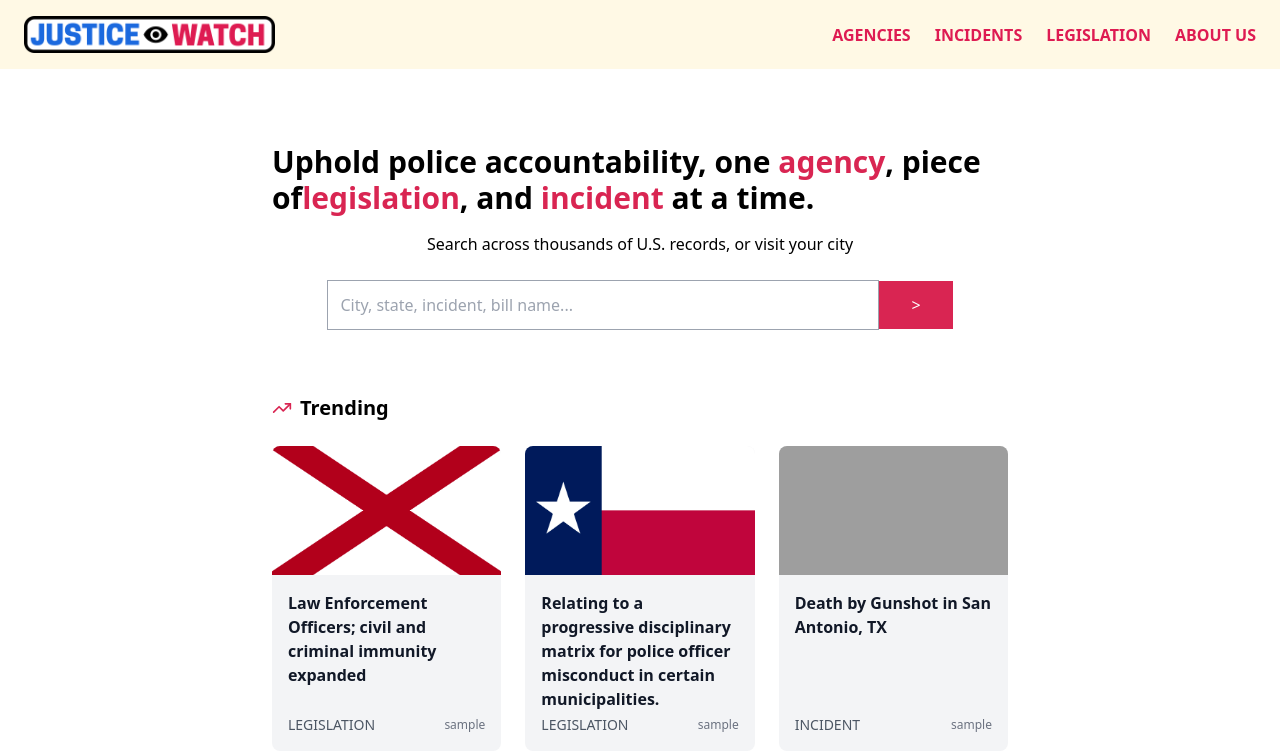
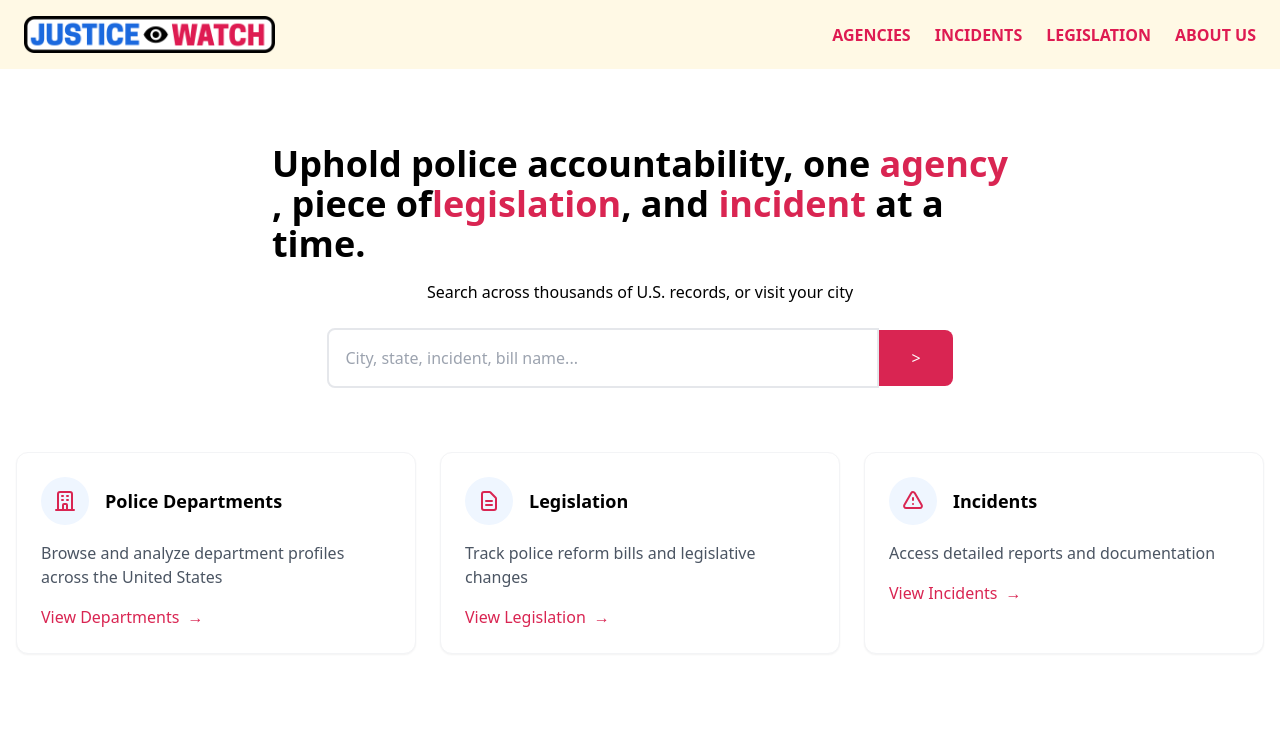
Before and after one commit to gordonworldlee/PoliceIncidents, a Next.js app in the folder frontend/: page / in a window 1280 px wide. Shown: the top 754 px of the page. Built offline with nearby package versions, Linux system fonts and the light colour scheme; grey boxes are pictures that could not be loaded.

Commit message:
front page complete

```diff
--- a/frontend/app/department/page.tsx
+++ b/frontend/app/department/page.tsx
@@ -223,11 +223,11 @@ export default function DepartmentModelPage() {
     <div className="min-h-screen text-black pt-20 overflow-y-auto">
       <Navbar />
       <h1
-      className={`${lato.className} text-black text-5xl text-center font-bold mt-8`}
+      className={`${lato.className} text-[#1B69DF] text-5xl text-center font-bold mt-8`}
       >
         DEPARTMENT SCORES
       </h1>
-      <p className="text-lg text-black font-bold mt-8 mb-4 text-center">
+      <p className="text-lg text-[#1B69DF] font-bold mt-8 mb-4 text-center">
         Who watches the watchmen. We will.
       </p>
       {/* display the amount of instances showing */}
--- a/frontend/app/page.tsx
+++ b/frontend/app/page.tsx
@@ -63,12 +63,12 @@ export default function Home() {
 
   return (
     <div className="min-h-screen bg-white text-black overflow-y-auto">
-      {/* Header */}
       <Navbar />
 
-      {/* Main Content */}
-      <div className="max-w-3xl mx-auto mt-16 text-left px-4 pt-20">
-        <h1 className="text-3xl font-bold">
+      {/* Hero Section with Full-width Background */}
+      <div className="w-full pt-16">
+        <div className="max-w-3xl mx-auto px-4 pt-20 pb-16">
+          <h1 className="text-3xl md:text-4xl font-bold">
             Uphold police accountability, one{" "}
             <Link className="relative inline-block group" href="/department">
               <span className="inline-block text-[#D92552]">agency</span>
@@ -93,29 +93,88 @@ export default function Home() {
             Search across thousands of U.S. records, or visit your city
           </p>
 
-        {/* Search Bar */}
+          {/* Enhanced Search Bar */}
           <form onSubmit={handleSearch} className="mt-6 flex items-center justify-center">
+            <div className="w-3/4 relative group">
               <input
                 type="text"
                 value={searchQuery}
                 onChange={(e) => setSearchQuery(e.target.value)}
                 placeholder="City, state, incident, bill name..."
-            className="w-3/4 p-3 border border-gray-400 focus:outline-none"
+                className="w-full p-4 border-2 border-gray-200 focus:border-[#D92552] focus:outline-none rounded-l-lg transition-all"
               />
+            </div>
             <button
               type="submit"
-            className="bg-[#D92552] text-white px-8 py-3 hover:bg-[#C01441] transition-colors"
+              className="bg-[#D92552] text-white px-8 py-4 rounded-r-lg hover:bg-[#C01441] transition-colors"
             >
               &gt;
             </button>
           </form>
         </div>
+      </div>
 
+      {/* Quick Access Section */}
+      <div className="w-full pb-12">
+        <div className="max-w-7xl mx-auto px-4">
+          <div className="grid grid-cols-1 md:grid-cols-3 gap-6">
+            {/* Department Quick Access */}
+            <div className="bg-white p-6 rounded-xl shadow-sm hover:shadow-md transition-all border border-gray-100">
+              <div className="flex items-center space-x-4 mb-4">
+                <div className="w-12 h-12 bg-blue-50 rounded-full flex items-center justify-center">
+                  <svg className="w-6 h-6 text-[#D92552]" fill="none" stroke="currentColor" viewBox="0 0 24 24">
+                    <path strokeLinecap="round" strokeLinejoin="round" strokeWidth={2} d="M19 21V5a2 2 0 00-2-2H7a2 2 0 00-2 2v16m14 0h2m-2 0h-5m-9 0H3m2 0h5M9 7h1m-1 4h1m4-4h1m-1 4h1m-5 10v-5a1 1 0 011-1h2a1 1 0 011 1v5m-4 0h4" />
+                  </svg>
+                </div>
+                <h3 className="text-lg font-semibold">Police Departments</h3>
+              </div>
+              <p className="text-gray-600 mb-4">Browse and analyze department profiles across the United States</p>
+              <Link href="/department" className="text-[#D92552] hover:underline flex items-center">
+                View Departments <span className="ml-2">→</span>
+              </Link>
+            </div>
+
+            {/* Legislation Quick Access */}
+            <div className="bg-white p-6 rounded-xl shadow-sm hover:shadow-md transition-all border border-gray-100">
+              <div className="flex items-center space-x-4 mb-4">
+                <div className="w-12 h-12 bg-blue-50 rounded-full flex items-center justify-center">
+                  <svg className="w-6 h-6 text-[#D92552]" fill="none" stroke="currentColor" viewBox="0 0 24 24">
+                    <path strokeLinecap="round" strokeLinejoin="round" strokeWidth={2} d="M9 12h6m-6 4h6m2 5H7a2 2 0 01-2-2V5a2 2 0 012-2h5.586a1 1 0 01.707.293l5.414 5.414a1 1 0 01.293.707V19a2 2 0 01-2 2z" />
+                  </svg>
+                </div>
+                <h3 className="text-lg font-semibold">Legislation</h3>
+              </div>
+              <p className="text-gray-600 mb-4">Track police reform bills and legislative changes</p>
+              <Link href="/legislation" className="text-[#D92552] hover:underline flex items-center">
+                View Legislation <span className="ml-2">→</span>
+              </Link>
+            </div>
+
+            {/* Incidents Quick Access */}
+            <div className="bg-white p-6 rounded-xl shadow-sm hover:shadow-md transition-all border border-gray-100">
+              <div className="flex items-center space-x-4 mb-4">
+                <div className="w-12 h-12 bg-blue-50 rounded-full flex items-center justify-center">
+                  <svg className="w-6 h-6 text-[#D92552]" fill="none" stroke="currentColor" viewBox="0 0 24 24">
+                    <path strokeLinecap="round" strokeLinejoin="round" strokeWidth={2} d="M12 9v2m0 4h.01m-6.938 4h13.856c1.54 0 2.502-1.667 1.732-3L13.732 4c-.77-1.333-2.694-1.333-3.464 0L3.34 16c-.77 1.333.192 3 1.732 3z" />
+                  </svg>
+                </div>
+                <h3 className="text-lg font-semibold">Incidents</h3>
+              </div>
+              <p className="text-gray-600 mb-4">Access detailed reports and documentation</p>
+              <Link href="/violence" className="text-[#D92552] hover:underline flex items-center">
+                View Incidents <span className="ml-2">→</span>
+              </Link>
+            </div>
+          </div>
+        </div>
+      </div>
+
+      {/* History and Trending Section */}
       {historyLoaded && (
-  <>
+        <div className="w-full bg-white py-12">
+          <div className="max-w-7xl mx-auto px-4">
             {history.length > 0 && (
-      <div className="max-w-3xl mx-auto mt-16 px-4">
-        {/* Recently Viewed Section */}
+              <div className="mb-16">
                 <div className="flex justify-between items-center mb-6">
                   <h2 className="text-xl font-semibold flex items-center gap-2">
                     <History className="w-5 h-5 text-[#D92552]" />
@@ -128,7 +187,7 @@ export default function Home() {
                     Clear History
                   </button>
                 </div>
-        <div className="grid grid-cols-2 md:grid-cols-3 gap-6">
+                <div className="grid grid-cols-2 md:grid-cols-4 lg:grid-cols-5 gap-6">
                   {history.map((item) => (
                     <HistoryCard key={item.path} item={item} />
                   ))}
@@ -136,22 +195,22 @@ export default function Home() {
               </div>
             )}
 
-    {/* Example Queries (always show) */}
-    <div className="max-w-3xl mx-auto mt-16 px-4">
+            {/* Trending Section */}
+            <div>
               <h2 className="text-xl font-semibold flex items-center gap-2 mb-6">
                 <TrendingUp className="w-5 h-5 text-[#D92552]" />
                 Trending
               </h2>
-      <div className="grid grid-cols-2 md:grid-cols-3 gap-6">
+              <div className="grid grid-cols-2 md:grid-cols-4 lg:grid-cols-5 gap-6">
                 {exampleQueries.map((item) => (
                   <ExampleCard key={item.path} item={item} />
                 ))}
               </div>
             </div>
-  </>
+          </div>
+        </div>
       )}
 
-      {/* Footer spacing */}
       <div className="h-24"></div>
     </div>
   );
--- a/frontend/components/DepartmentCard.tsx
+++ b/frontend/components/DepartmentCard.tsx
@@ -89,8 +89,8 @@ export const DepartmentCard = ({ DepartmentInstance, searchQuery }: DepartmentCa
     // Card Container
     <div className="rounded-lg transition-all shadow-lg w-full border-[1px] bg-gradient-to-br from-white via-blue-50 to-pink-50 border-gray-300 hover:border-black hover:shadow-xl hover:-translate-y-1">
       {/* Header start */}
-      <div className="pb-2 bg-[#E7F3FA] pt-4 px-4 flex gap-4">
-        <span className="w-12 h-12 flex items-center justify-center rounded-full bg-blue-200">
+      <div className="pb-2 pt-4 px-4 flex gap-4">
+        <span className="w-12 h-12 flex items-center justify-center rounded-full">
           <Building2 color="blue" size={32} />
         </span>
         <header className="inline-block flex flex-col">
```
Lines whose indentation alone changed are shown as unchanged.
